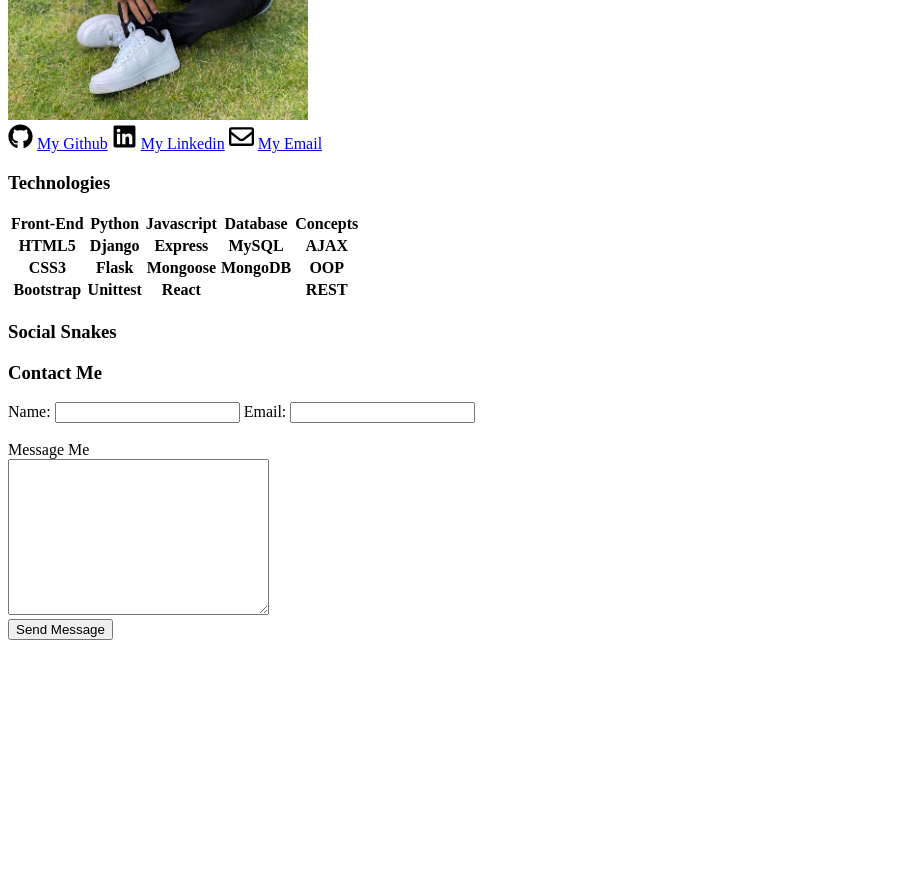
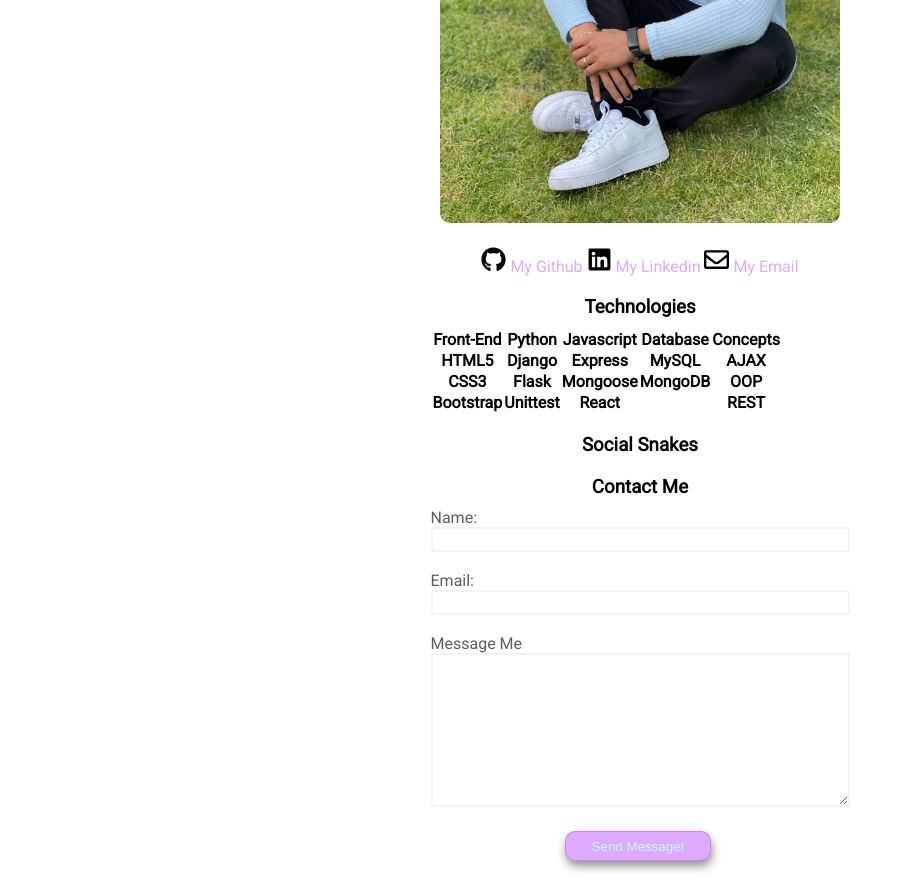
Before and after one commit to NewCodeOnDaBlock/Portfolio-Content--Practice-, a plain HTML site: page index.html in a window 1280 px wide. Shown: the part 360-1251 px from the top of the page, without its empty margins (0-902 px from the left). Before the commit the page ends 1008 px from the top, so only its background shows below. Drawn offline with Linux system fonts and the light colour scheme.

Commit message:
added Id's and CSS

```diff
--- a/index.html
+++ b/index.html
@@ -4,6 +4,10 @@
     <meta charset="UTF-8">
     <meta http-equiv="X-UA-Compatible" content="IE=edge">
     <meta name="viewport" content="width=device-width, initial-scale=1.0">
+    <link rel="stylesheet" href="/style.css">
+    <link rel="preconnect" href="https://fonts.googleapis.com">
+<link rel="preconnect" href="https://fonts.gstatic.com" crossorigin>
+<link href="https://fonts.googleapis.com/css2?family=Roboto&display=swap" rel="stylesheet">
     <title>Portfolio Content (Practice)</title>
 </head>
 <body>
@@ -13,7 +17,7 @@
     <div>
         <img id="profile-pic" src="/Images/IMG_0453.JPG" alt="profile-pic" width="300" height="400">
     </div>
-    <div>
+    <div id="socials">
         <img src="/Images/github-brands.svg" alt="github" width="25" height="25">
         <a href="https://github.com/NewCodeOnDaBlock">My Github</a>
         <img src="/Images/linkedin-brands.svg" alt="linkedin" width="25" height="25">
@@ -56,18 +60,18 @@
     <div id="projects">
         <h3>Social Snakes</h3>
     </div>
-    <div>
+    <div id="form">
         <h3>Contact Me</h3>
             <label>Name:</label>
-                <input type="text">
+                <input type="text"><br>
             <label>Email:</label>
                 <input type="email">
     </div>
     <div> <br>
         <label>Message Me</label><br>
-        <textarea name="messageme" id="messageme" cols="30" rows="10"></textarea>
+        <textarea name="messageme" id="messageme" cols="50" rows="10"></textarea>
     </div>
-    <input type="button" value="Send Message">
+    <button>Send Message!</button>
     </div>
 
 
--- a/style.css
+++ b/style.css
@@ -0,0 +1,130 @@
+* {
+
+    padding: 0px;
+    margin: 0px;
+    box-sizing: border-box;
+}
+
+body {
+
+
+    font-family: 'Roboto', sans-serif;
+    width: 100%;
+    height: 100vh;
+    display: flex;
+    flex-direction: column;
+    align-items: center;
+
+
+
+}
+
+h1 {
+
+    margin-top: 20px;
+    margin-bottom: 10px;
+    color: #c05bff;
+}
+
+#profile-pic {
+
+    width: 400px;
+    height: 500px;
+    margin-top: 15px;
+    border-radius: 10px;
+
+}
+
+#socials {
+
+    margin-top: 20px;
+    align-items: center;
+
+
+}
+
+#socials a {
+
+    text-decoration: none;
+    color: #deaaff;
+
+
+}
+
+#socials, a:hover {
+
+    cursor: pointer;
+}
+
+
+#skills {
+
+    margin-top: 20px;
+
+}
+
+#skills h3 {
+
+    text-align: center;
+    margin-bottom: 10px;
+}
+
+#projects {
+
+margin-top: 20px;
+
+}
+
+#form {
+
+    margin-top: 20px;
+    display: flex;
+    flex-direction: column;
+}
+
+#form h3 {
+
+text-align: center;
+
+}
+
+label {
+
+    color: rgb(94, 93, 93);
+
+}
+
+
+
+#form input {
+
+    height: 25px;
+    border-radius: 3px;
+    border: 2px solid #f1f1f1cf;
+
+}
+
+textarea {
+
+    border: 2px solid #f1f1f1cf;
+}
+
+button  {
+
+    color: #c0fdff;
+    background-color: #deaaff;
+    width: 35%;
+    height: 30px;
+    border-radius: 10px;
+    border: 1px solid #ac2dfb50;
+    box-shadow: 1px 5px 10px rgba(0, 0, 0, 0.437);
+    margin-top: 20px;
+    margin-left: 32%;
+    margin-bottom: 30px;
+
+}
+
+button:hover {
+
+    cursor: pointer;
+}
```
